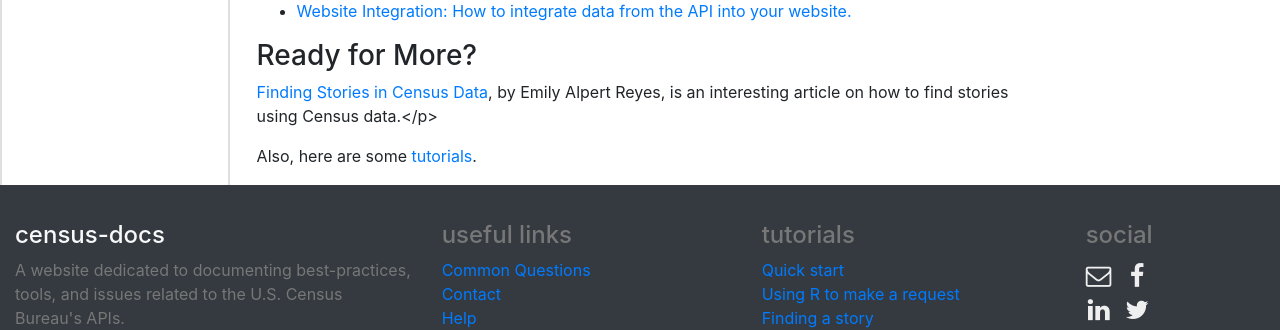
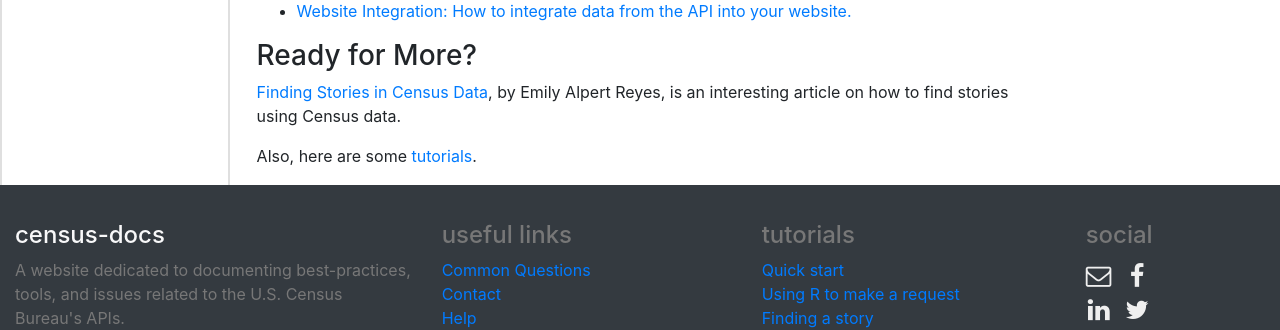
Before and after one commit to shepnathand/census-docs, a Jekyll site: the page built from best-practices.md, in a window 1280 px wide and 900 px high, scrolled down 4009 px. Shown: the part 515-845 px from the top of the window. Built offline with Jekyll 4.4.1, drawn with Linux system fonts in a browser that asks for light colours; nearby versions of some CDN libraries.

Commit message:
added public_suffix and removed extral html

```diff
--- a/best-practices.md
+++ b/best-practices.md
@@ -164,6 +164,6 @@ Where you go after reading the API Documentation and getting an API Key depends
   + [Website Integration: How to integrate data from the API into your website.](/web-integration/)
 
 ### Ready for More?
-[Finding Stories in Census Data](https://source.opennews.org/articles/finding-stories-census-data/), by Emily Alpert Reyes, is an interesting article on how to find stories using Census data.</p>
+[Finding Stories in Census Data](https://source.opennews.org/articles/finding-stories-census-data/), by Emily Alpert Reyes, is an interesting article on how to find stories using Census data.
 
 Also, here are some [tutorials](/tutorials/).
```
Also changed, not shown: Gemfile.lock.
